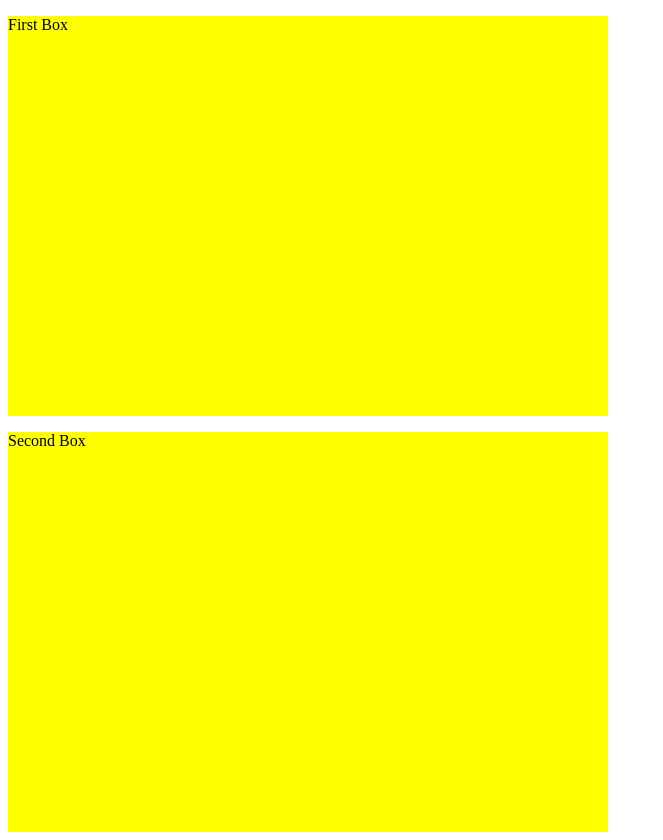
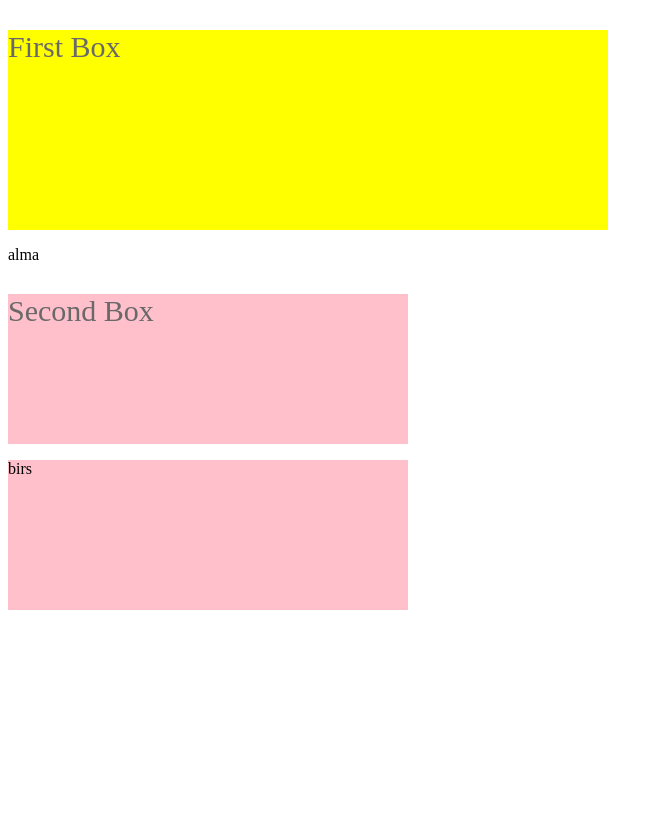
Before and after one commit to rhanak1987-sandbox/try-vsc-2020-webdev, a plain HTML site: page test-02.html in a window 1280 px wide. Shown: the whole page, without its empty margins (0-663 px from the left). After the commit the page ends 800 px from the top, so only its background shows below. Drawn offline with Linux system fonts and the light colour scheme.

Commit message:
What is a CSS Class

```diff
--- a/test-02.html
+++ b/test-02.html
@@ -7,21 +7,36 @@
 
 
     <style>
-        div {
+        div.box1 {
             background-color: yellow;
             width: 600px;
-            height: 400px;
+            height: 200px;
+        }
+        .box2 {
+            background-color: pink;
+            width: 400px;
+            height: 150px;
+        }
+        .highlight-text {
+            color: dimgray;
+            font-size: 30px;
         }
     </style>
 
 
 </head>
 <body>
-    <div>
-        <p>First Box</p>
+    <div class="box1">
+        <p class="highlight-text">First Box</p>
     </div>
-    <div>
-        <p>Second Box</p>
+    <span class="box1">
+        <p class="box1">alma</p>
+    </span>
+    <div class="box2">
+        <p class="highlight-text">Second Box</p>
     </div>
+    <span class="box2">
+        <p class="box2">birs</p>
+    </span>
 </body>
 </html>
```
